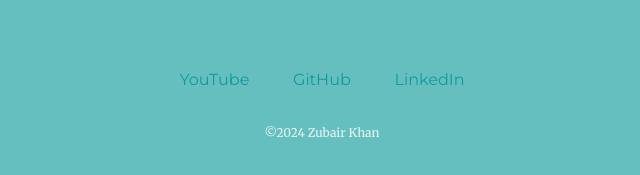
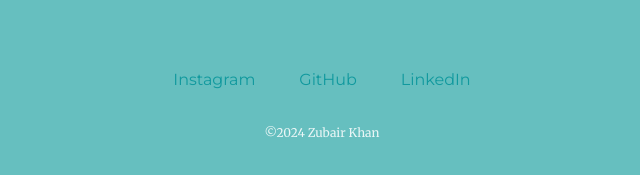
Before and after one commit to iszubairkhan/.personal, a plain HTML site: page index.html in a window 1280 px wide. Shown: the part 2478-2653 px from the top of the page, 318-958 px from the left. Drawn offline with Linux system fonts and the light colour scheme.

Commit message:
Modify footer links in index.html
Updated social media links in the footer section.

```diff
--- a/index.html
+++ b/index.html
@@ -52,7 +52,7 @@
       </div>
       <div class="bottom-container">
         <div class="bottom-container">
-          <a class="footer-link" href="https://www.youtube.com/channel/UCU1p65r054JA2gzFPM6FrMw/videos">YouTube</a>
+          <a class="footer-link" href="https://www.instagram.com/zxbair_khan?igsi=Y2tiOTlsZTdrZDA2">Instagram</a>
           <a class="footer-link" href="https://github.com/iszubairkhan">GitHub</a>
           <a class="footer-link" href="https://www.linkedin.com/in/mohammad-zubair-khan-9651ab315/">LinkedIn</a>
           <p class="copyright">©2024 Zubair Khan</p>
```
